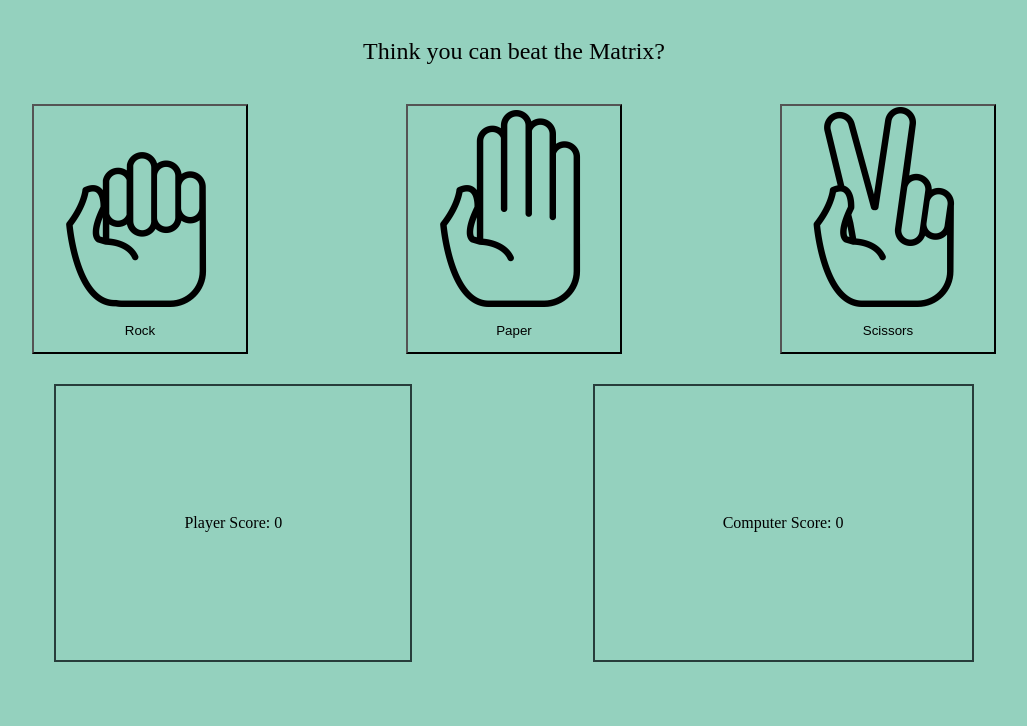
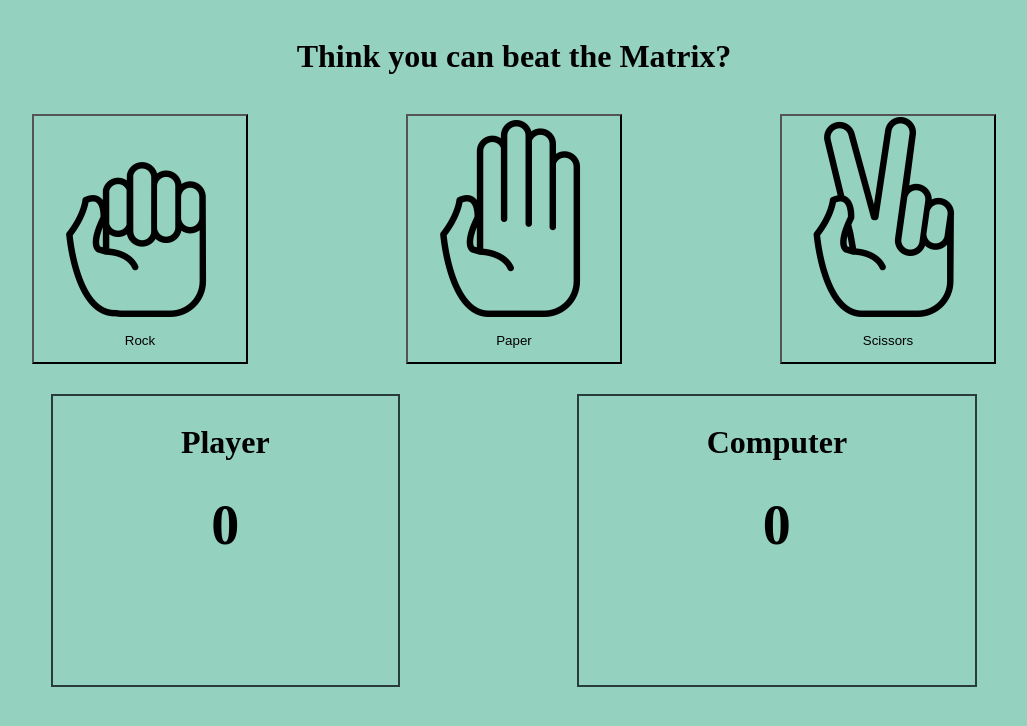
Before and after one commit to jelmore1674/rock-paper-sicssors, a plain HTML site: page index.html in a window 1280 px wide. Shown: the whole page, without its empty margins (126-1153 px from the left). Drawn offline with Linux system fonts and the light colour scheme.

Commit message:
Changed the font and scoring box.

```diff
--- a/index.html
+++ b/index.html
@@ -34,8 +34,14 @@
 			</button>
     </div>
     <div id="score-container">
-        <div id="player-score"></div>
-        <div id="computer-score"></div>
+        <div id="score-box">
+            <h3>Player</h3>
+            <div id="player-score"></div>
+        </div>
+        <div id="score-box">
+            <h3>Computer</h3>
+            <div id="computer-score"></div>
+        </div>
     </div>
 
     <script src="script.js"></script>
--- a/script.js
+++ b/script.js
@@ -2,10 +2,10 @@
 let playerScore = 0;
 let computerScore = 0;
 const player = document.querySelector("#player-score");
-player.textContent = `Player Score: ${playerScore}`;
+player.textContent = `${playerScore}`;
 
 const computer = document.querySelector("#computer-score");
-computer.textContent = `Computer Score: ${computerScore}`;
+computer.textContent = `${computerScore}`;
 
 const output = document.querySelector("#output");
 output.textContent = "Think you can beat the Matrix?";
@@ -72,19 +72,19 @@ function playRound() {
 function playGame() {
     output.textContent = "Choose Rock, Paper, or Scissors";
     playRound();
-    player.textContent = `Player Score: ${playerScore}`;
-    computer.textContent = `Computer Score: ${computerScore}`;
+    player.textContent = `${playerScore}`;
+    computer.textContent = `${computerScore}`;
     if (playerScore == 5) {
         output.textContent = "You survived the matrix";
         playerScore = 0;
         compScore = 0;
-        player.textContent = `Player Score: ${playerScore}`;
-        computer.textContent = `Computer Score: ${computerScore}`;
+        player.textContent = `${playerScore}`;
+        computer.textContent = `${computerScore}`;
     } else if (computerScore == 5) {
         output.textContent = "GAME OVER! You are stuck in the matrix";
         playerScore = 0;
         computerScore = 0;
-        player.textContent = `Player Score: ${playerScore}`;
-        computer.textContent = `Computer Score: ${computerScore}`;
+        player.textContent = `${playerScore}`;
+        computer.textContent = `${computerScore}`;
     }
 }
--- a/sytle.css
+++ b/sytle.css
@@ -23,7 +23,8 @@ html body {
 }
 
 #output {
-    font-size: x-large;
+    font-size: xx-large;
+    font-weight: bolder;
     text-align: center;
     padding: 3%;
 }
@@ -33,12 +34,25 @@ html body {
     justify-content: space-evenly;
 }
 
-#player-score {
+#score-box {
     border: 2px solid #283d3b;
     padding: 10%;
 }
 
+h3 {
+    margin-top: -100px;
+    text-align: center;
+    font-size: xx-large;
+}
+
+#player-score {
+    font-size: 3.5em;
+    text-align: center;
+    font-weight: bolder;
+}
+
 #computer-score {
-    border: 2px solid #283d3b;
-    padding: 10%;
+    font-size: 3.5em;
+    text-align: center;
+    font-weight: bolder;
 }
```
